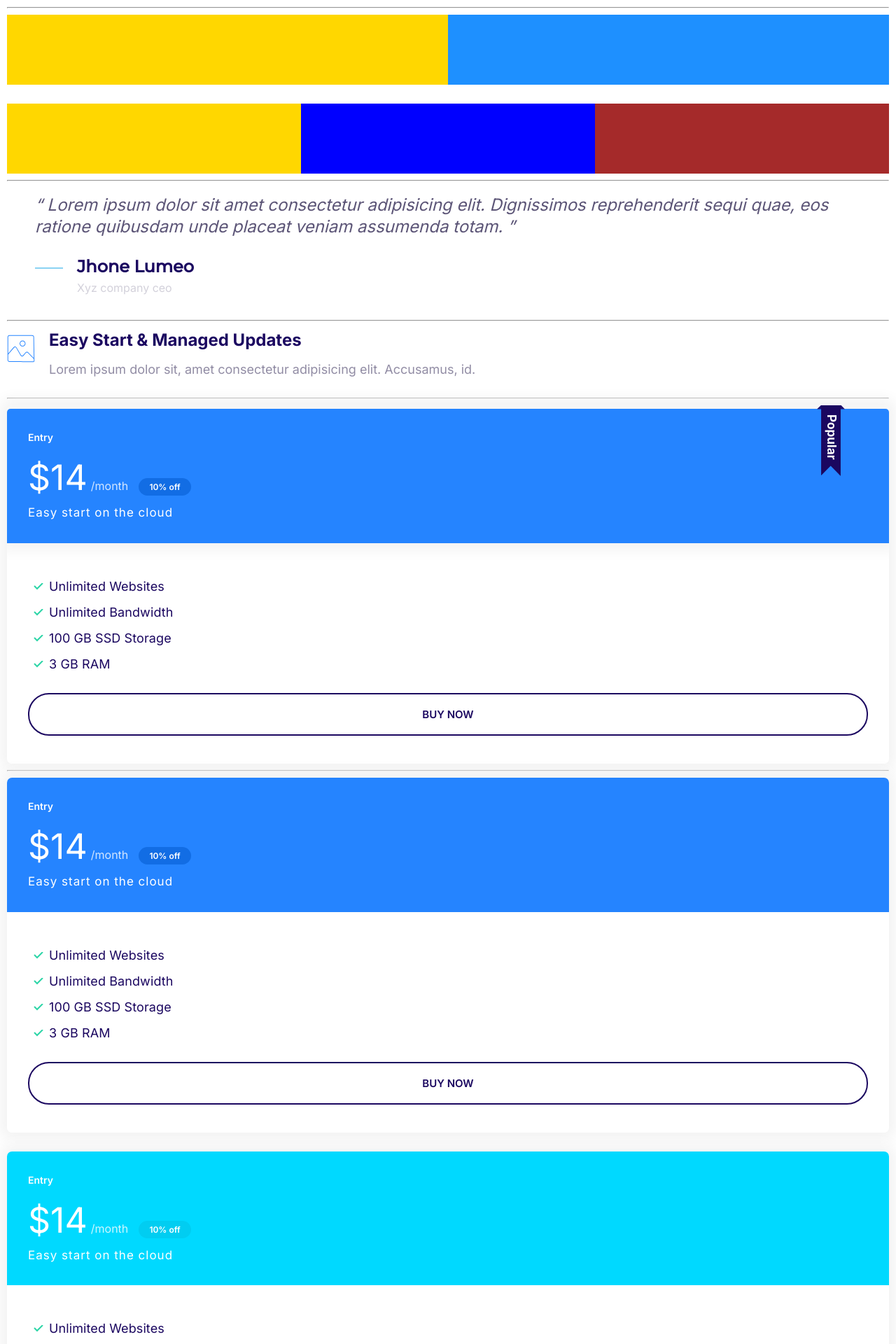
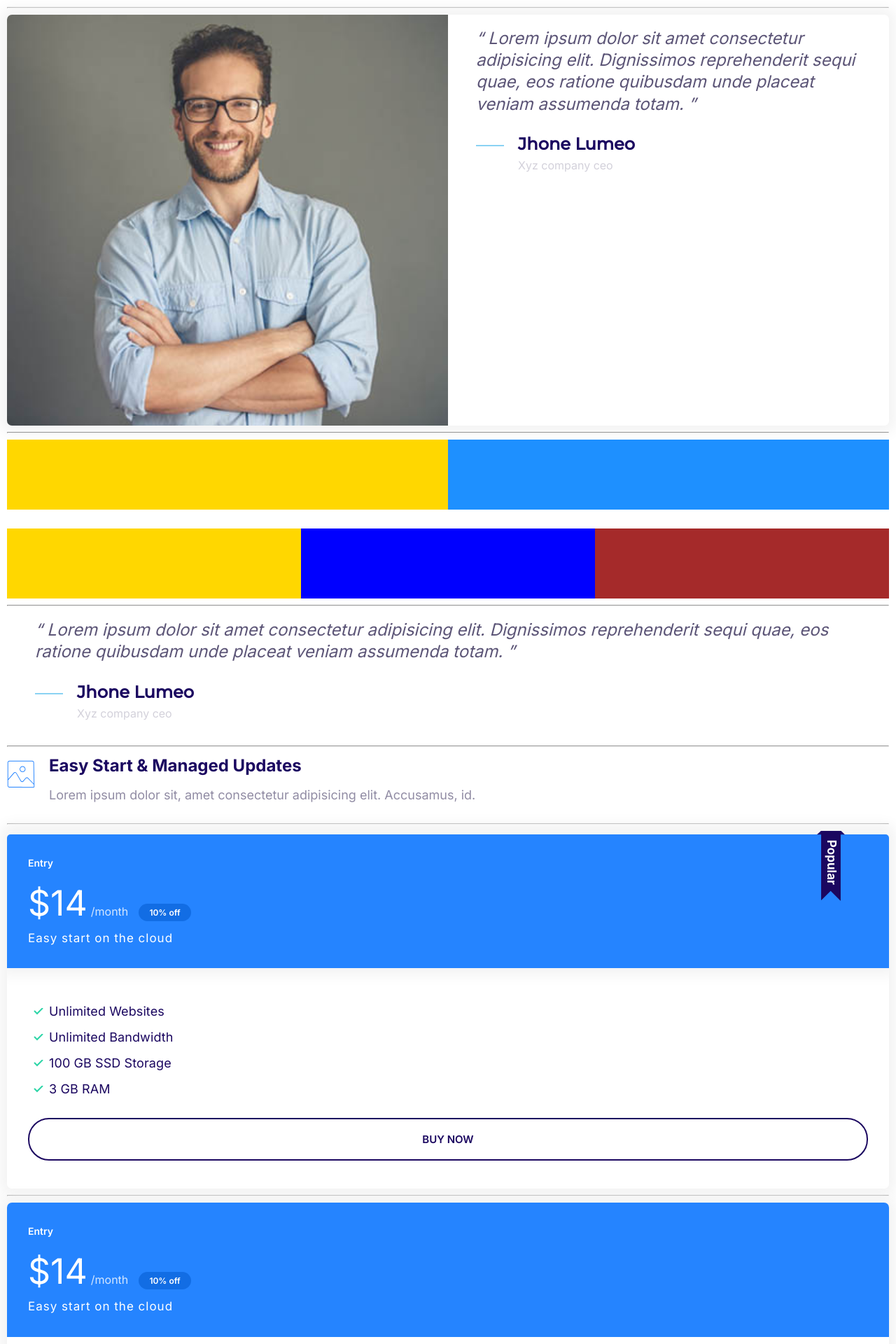
Before and after one commit to pesekt1/html-css-3, a PHP site: page / in a window 1280 px wide. Shown: the top 1920 px of the page at 70% size. Run offline with PHP 8.4, Linux system fonts and the light colour scheme.

Commit message:
testimonial

```diff
--- a/css/styles.css
+++ b/css/styles.css
@@ -483,3 +483,9 @@ a {
     grid-template-columns: repeat(3, 1fr);
   }
 }
+
+/* Testimonials */
+
+.testimonial__image {
+  width: 100%;
+}
--- a/index.html
+++ b/index.html
@@ -15,6 +15,40 @@
     <link rel="stylesheet" href="css/styles.css" />
   </head>
   <body>
+    <hr />
+    <!-- Testimonials -->
+    <div class="card testimonial">
+      <div class="grid grid--1x2">
+        <img
+          class="testimonial__image"
+          src="images/testimonial.jpg"
+          alt="customer photo"
+        />
+        <!-- Quote -->
+        <blockquote class="quote">
+          <p class="quote__text">
+            Lorem ipsum dolor sit amet consectetur adipisicing elit. Dignissimos
+            reprehenderit sequi quae, eos ratione quibusdam unde placeat veniam
+            assumenda totam.
+          </p>
+          <footer>
+            <!-- Media object -->
+            <div class="media">
+              <div class="media__image">
+                <svg class="icon icon--primary quote__line">
+                  <use xlink:href="images/sprite.svg#line"></use>
+                </svg>
+              </div>
+              <div class="media__body">
+                <h3 class="media__title quote__author">Jhone Lumeo</h3>
+                <p class="quote__role">Xyz company ceo</p>
+              </div>
+            </div>
+          </footer>
+        </blockquote>
+      </div>
+    </div>
+
     <hr />
     <!-- Grid -->
     <!-- 1x2 grid -->
```
Also changed, not shown: images/testimonial.jpg (added).
